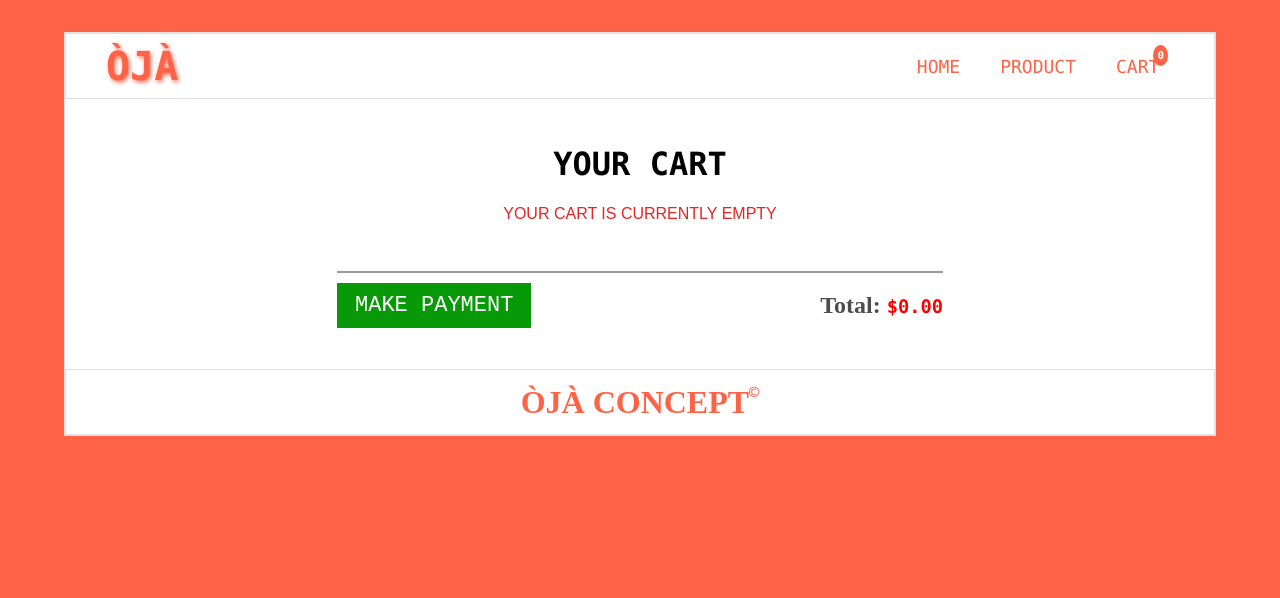
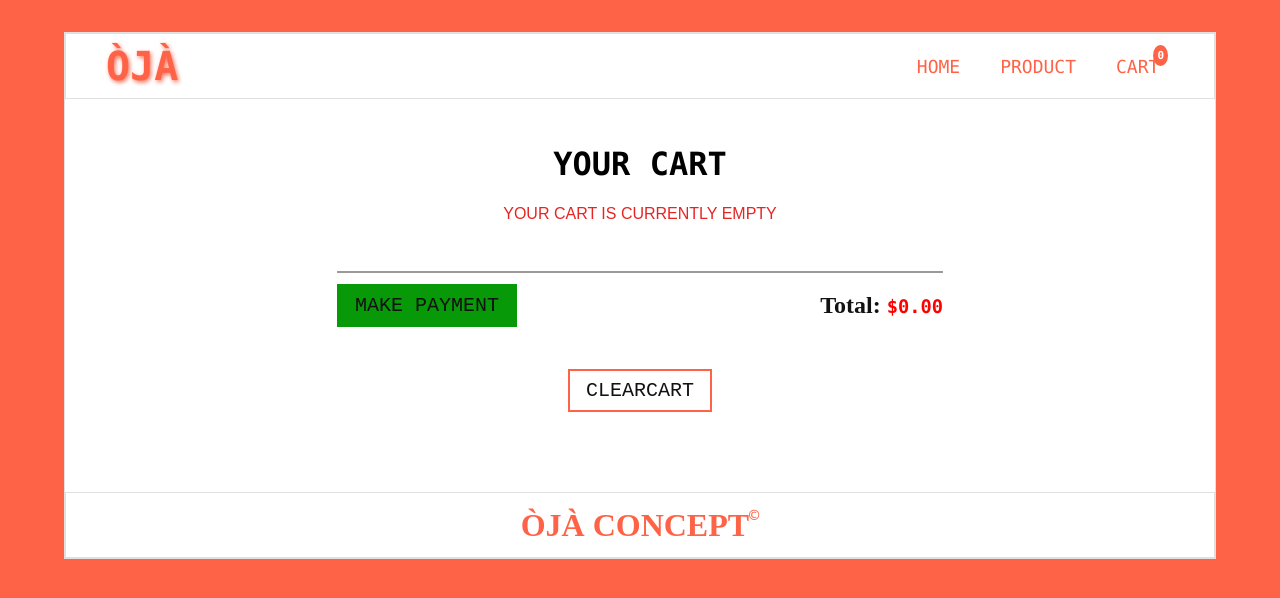
Before and after one commit to al-waheed/ArenaDrip, a React (Create React App) app: page /cart in a window 1280 px wide. Shown: the top 598 px of the page. Built offline with nearby package versions, Linux system fonts and the light colour scheme; the HTML template or start-up script is replaced by a standard one.

Commit message:
create clearbtn

```diff
--- a/src/Cart.js
+++ b/src/Cart.js
@@ -11,7 +11,7 @@ componentDidMount(){
 }
 
   render() {
-    const { cart, increase, decrease, deleteCart, total } = this.context;
+    const { cart, increase, decrease, deleteCart, total, clearCart } = this.context;
       const cartList = cart.length ? (cart.map((item) => {
         return (
           <div key={item._id} className="cartList">
@@ -38,14 +38,18 @@ componentDidMount(){
     );
     return (
       <div className="cartContainer">
-         <h1 className='cartHeading'>Your cart</h1>
+          <h1 className='cartHeading'>Your cart</h1>
           <div className="carts">{cartList}</div>
-          <div className='total'>
-          <Link className='paymentBtn' to="/payment"><span>Make Payment</span></Link>
-          <h3><span>Total: </span> ${total}.00</h3>
+        <div className='total'>
+           <Link to="/payment" className="paymentBtn"> <span>Make Payment</span> </Link>
+           <h3><span>Total: </span>${total}.00</h3>
+        </div>
+        <div className="btnBox">
+          <button className="clearBtn" onClick={() => clearCart()}>clearcart</button>
         </div>
       </div>
     );
+
   }
 }
 
--- a/src/DataContext.js
+++ b/src/DataContext.js
@@ -99,7 +99,7 @@ export class DataProvider extends Component {
         item.count === 1 ? (item.count = 1) : (item.count -= 1);
       }
     });
-    this.setState({ cart });
+    this.setState({ cart:cart });
     this.getTotalPrice();
   };
 
@@ -122,6 +122,12 @@ export class DataProvider extends Component {
     this.setState({ total: totalPrice });
   };
 
+  clearCart = () => {
+    const { cart } = this.state;
+    const clear = cart.length ? ([]) : (cart);
+    this.setState({ cart: clear })
+  }
+
   componentDidUpdate(){
     localStorage.setItem("dataCart", JSON.stringify(this.state.cart));
     localStorage.setItem("dataTotal", JSON.stringify(this.state.total));
@@ -140,10 +146,10 @@ export class DataProvider extends Component {
 
   render() {
     const { products, cart, total } = this.state;
-    const cartId = cart.map((item) => { return item._id; });
-    const { addCart, increase, decrease, deleteCart, getTotalPrice } = this;
+    const cartId = cart.map(item => { return item._id; });
+    const { addCart, increase, decrease, deleteCart, getTotalPrice, clearCart } = this;
     return (
-      <DataContext.Provider value={{ products, cartId, cart, total, addCart, increase, decrease, deleteCart, getTotalPrice }}>
+      <DataContext.Provider value={{ products, cartId, cart, total, clearCart, addCart, increase, decrease, deleteCart, getTotalPrice }}>
         {this.props.children}
       </DataContext.Provider>
     );
--- a/src/Product.js
+++ b/src/Product.js
@@ -8,6 +8,7 @@ class Product extends Component {
     const { products, addCart, cartId } = this.context;
      const productList = products.map((product) => {
       const isAdded = cartId.includes(product._id);
+
       return (
         <div key={product._id} className="itemList">
           <div className="itemBox">
--- a/src/index.css
+++ b/src/index.css
@@ -104,6 +104,32 @@ html {
   padding-bottom: 3rem;
 }
 
+.cartContainer .btnBox{
+  margin-top: 2rem ;
+  margin-bottom: 5rem;
+  display: flex;
+  justify-content: center;
+  align-items: center;
+}
+
+.cartContainer .btnBox .clearBtn{
+  padding: 8px 16px;
+  font-size: 20px;
+  text-transform: uppercase;
+  background-color: transparent;
+  outline: none;
+  font-family: monospace;
+  display: inline-block;
+  color: rgb(19, 18, 18);
+  border: 2px solid tomato;
+  cursor: pointer;
+  transition: all 0.5s;
+}
+
+.btnBox .clearBtn:hover{
+ background-color: tomato;
+}
+
 .total{
   display: flex;
   align-items: center;
@@ -116,7 +142,7 @@ html {
 }
 
 .total h3 span{
-  color: rgb(78, 76, 76);
+  color: rgb(19, 18, 18);
   font-weight: 900;
   font-family: serif;
   font-size: 24px;
@@ -128,8 +154,8 @@ html {
   text-transform: uppercase;
   font-family: monospace;
   background-color: rgb(7, 153, 7);
-  color: #ffffff;
-  font-size: 22px;
+  color: rgb(19, 18, 18);
+  font-size: 20px;
   padding: 10px 18px;
   transition: all 0.5s;
   cursor: pointer;
```
Also changed, not shown: src/Footer.js (+10 -11 lines), 1 other file (tests, documents, lock files or other folders).
